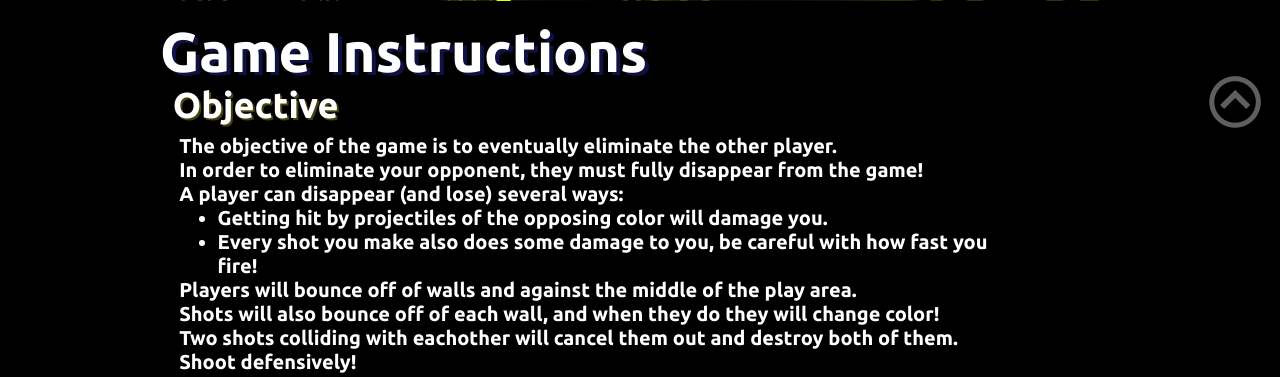
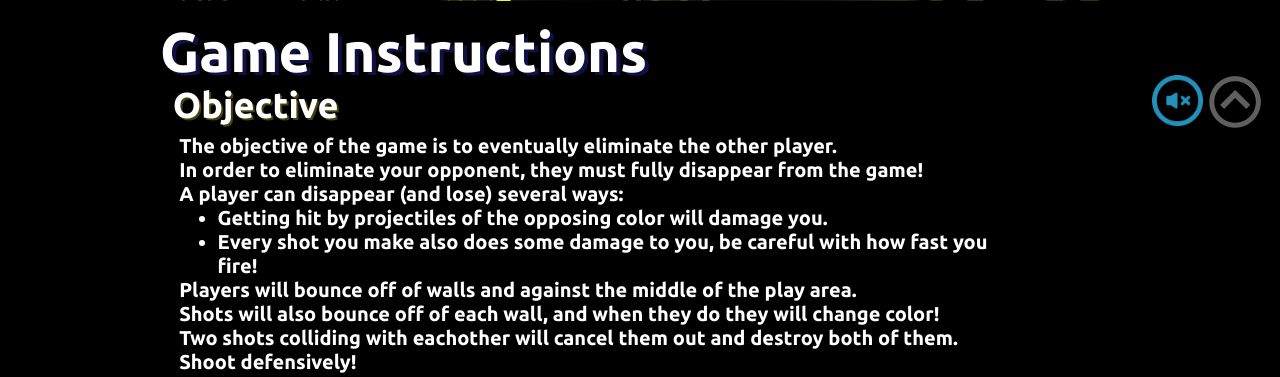
Before and after one commit to BryanNikla/Global-GameJam-2017, a PHP site: page / in a window 1280 px wide. Shown: the part 655-1032 px from the top of the page. Run offline with PHP 8.4, Linux system fonts and the light colour scheme.

Commit message:
background music and tweaks

```diff
--- a/game.js
+++ b/game.js
@@ -4,6 +4,11 @@ window.addEventListener("keydown", function(e) {
         e.preventDefault();
     }
 }, false);
+
+
+//set music volume
+backgroundAudio=document.getElementById("music");
+backgroundAudio.volume=0.25;
 
 //ART
 drawing = new Image();
@@ -829,7 +834,5 @@ function playerGrow(){
     if (player2radius > 40) {player2radius = 40;}
 }
 
-
 var gamePlay = setInterval(draw, 25); //call the draw() function every 1 ms
 var player1grow = setInterval(playerGrow, 750);
-//var burstInterval = setInterval(drawBursts, 1000);
--- a/index.html
+++ b/index.html
@@ -7,6 +7,12 @@
     <link href="https://fonts.googleapis.com/css?family=Ubuntu:700" rel="stylesheet">
 </head>
 <body id="top">
+
+<audio loop autoplay id="music"> <!-- MUSIC AUDIO -->
+    <source src="music.mp3" type="audio/mpeg">
+    Your browser does not support the audio element.
+</audio>
+
 <nav>
     <h1>Global Game Jam 2017 - Balls that Shoot Each Other!</h1>
     <div class="navLink">
@@ -25,13 +31,21 @@
     <div id="rightLogo"></div>
 </div>
 <!-- GAME CANVAS -->
-<a href="#top">
+<a href="#top"> <!-- Return to Top Button -->
     <div id="backToTop">
         <img src="up.png">
     </div>
+</a> <!-- Muite Music Button -->
+<a href="#" onclick="document.getElementById('music').muted = true;">
+    <div id="muteMusic">
+        <img src="mute.png">
+    </div>
 </a>
+
 <div id="canvasWrapper">
-    <canvas id="gameCanvas" width="1000" height="600"></canvas>
+    <canvas id="gameCanvas" width="1000" height="600">
+
+    </canvas>
 </div>
 <div id="spacer" style="width: 100%; height: 610px;">&nbsp;</div>
 <section id="instructions">
--- a/main.css
+++ b/main.css
@@ -176,6 +176,22 @@ h5 {
     border-radius: 50px;
     background-color: #000000;
 }
+
+#muteMusic {
+    position: fixed;
+    bottom: 2vh;
+    right: 6vw;
+    width: auto;
+    height: auto;
+    border-radius: 50px;
+    background-color: #000000;
+}
+#muteMusic img {
+    width: 4vw;
+    height: auto;
+}
+
+
 #backToTop img {
     width: 5vw;
     height: auto;
```
Also changed, not shown: mute.png (added), 1 other file.
